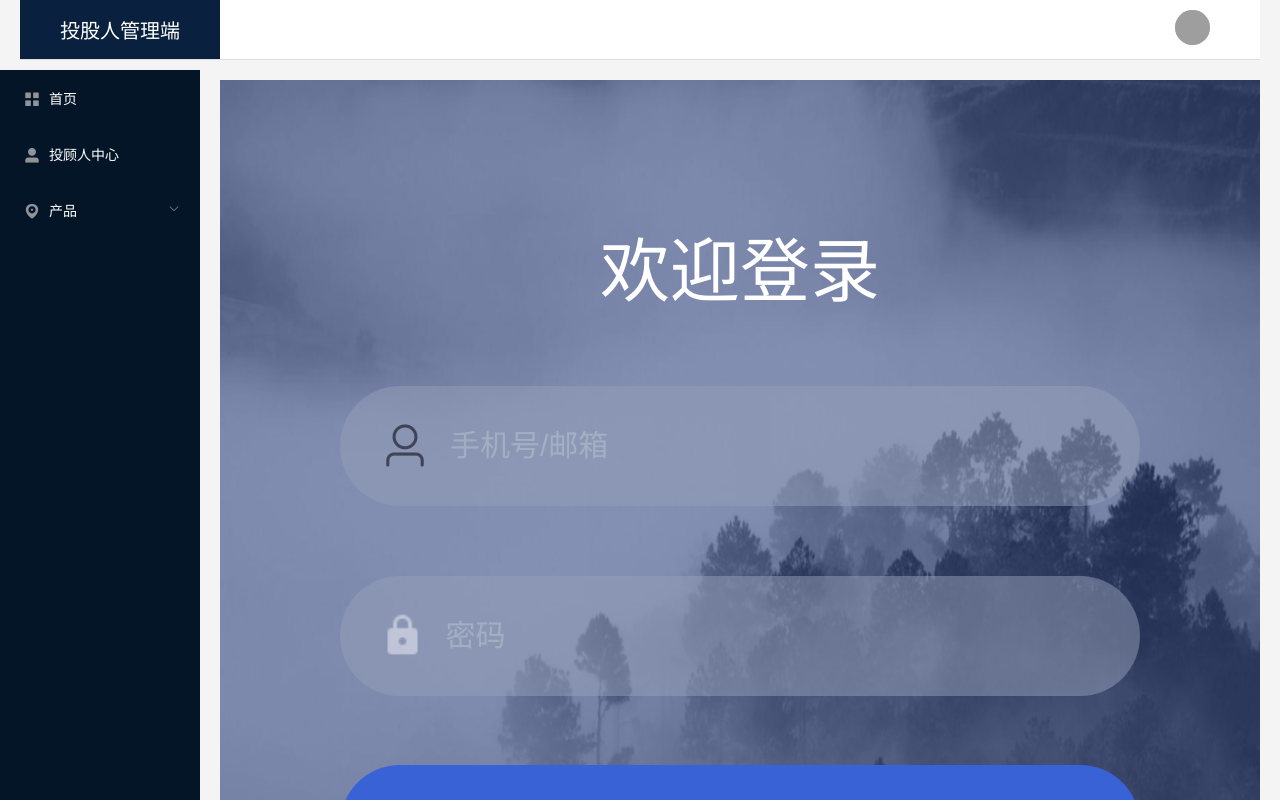
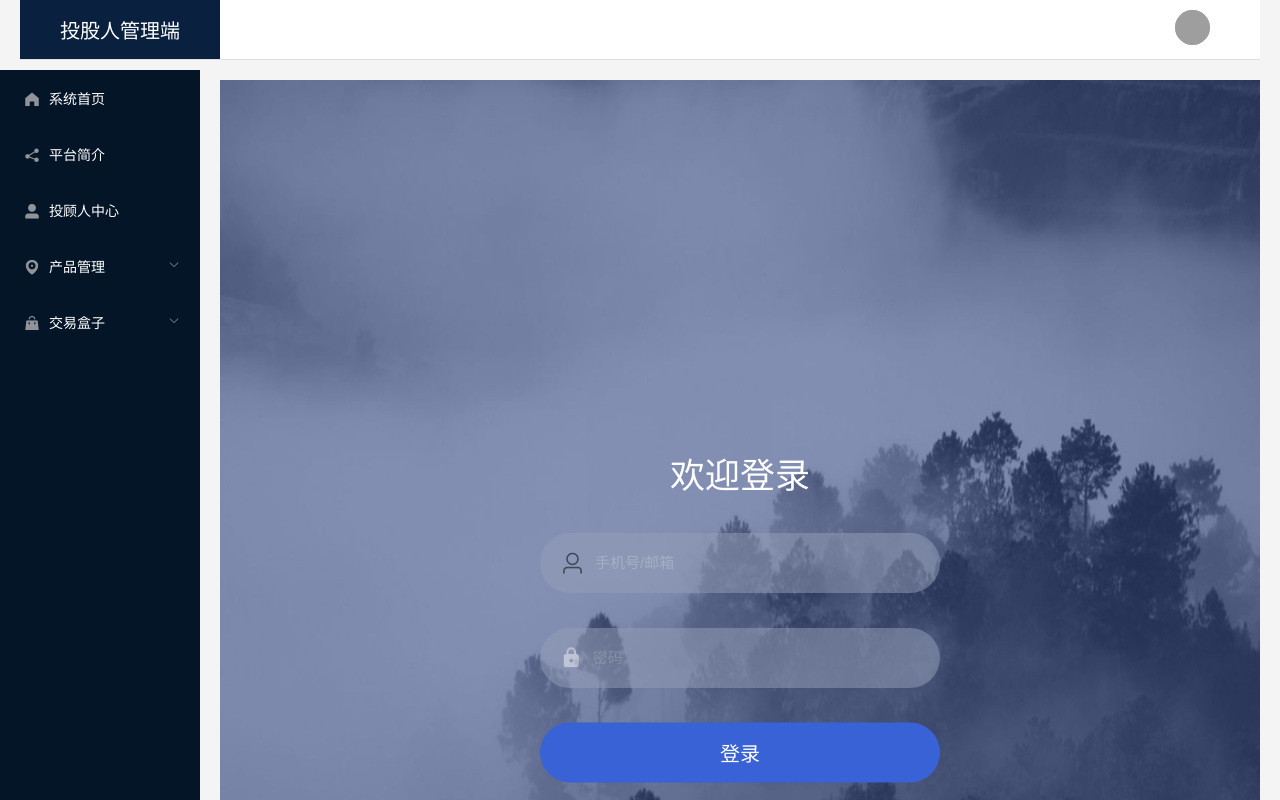
Before and after one commit to szKingdomPracticalGroup/webProject, a Vue app in the folder webProject/: page /login in a window 1280 px wide. Built offline with nearby package versions, Linux system fonts and the light colour scheme; grey boxes are pictures that could not be loaded.

Commit message:
。。。

```diff
--- a/webProject/src/App.vue
+++ b/webProject/src/App.vue
@@ -30,11 +30,17 @@ export default {
     return{
       isLogin:this.$store.state.isLogin,
     }
+  },
+  methods:{
+    getStatusCookie(){
+
+    }
   }
 };
 </script>
 
 <style>
+
 * {
   margin: 0;
   padding: 0;
--- a/webProject/src/common/SideBar.vue
+++ b/webProject/src/common/SideBar.vue
@@ -10,33 +10,43 @@
                 @open="handleOpen"
                 @close="handleClose"
         >
-      <el-menu-item index="/firstPage">
-        <i class="el-icon-menu"></i>
-        <span slot="title">首页</span>
+            <el-menu-item index="/first_page">
+                <i class="el-icon-s-home"></i>
+                <span slot="title">系统首页</span>
             </el-menu-item>
-
+            <el-menu-item index="/platform_introduction">
+                <i class="el-icon-share"></i>
+                <span slot="title">平台简介</span>
+            </el-menu-item>
             <el-menu-item index="/myPage">
                 <i class="el-icon-user-solid"></i>
                 <span slot="title">投顾人中心</span>
             </el-menu-item>
-
-      <el-submenu index="">
+            <el-submenu index="4">
                 <template slot="title">
                     <i class="el-icon-location"></i>
-          <span>产品</span>
+                    <span>产品管理</span>
                 </template>
                 <el-menu-item-group>
                     <el-menu-item index="/project">产品列表</el-menu-item>
                     <el-menu-item index="/project">产品管理</el-menu-item>
                 </el-menu-item-group>
 
-        <el-submenu index="1-4">
-          <template slot="title">备选库</template>
-          <el-menu-item index="/sharesLibrary">股票备选库</el-menu-item>
-          <el-menu-item index="/fundLibrary">基金备选库</el-menu-item>
             </el-submenu>
+            <el-submenu index="5">
+                <template slot="title">
+                    <i class="el-icon-s-goods"></i>
+                    <span>交易盒子</span>
+                </template>
+                <el-menu-item-group>
+                    <el-menu-item index="5-1">审批</el-menu-item>
+                    <el-menu-item index="/buy">买入</el-menu-item>
+                    <el-menu-item index="5-3">卖出</el-menu-item>
+                    <el-menu-item index="5-4">再平衡</el-menu-item>
+                    <el-menu-item index="5-5">风险调仓</el-menu-item>
+                    <el-menu-item index="5-6">交易明细</el-menu-item>
+                </el-menu-item-group>
             </el-submenu>
-
 
         </el-menu>
     </div>
@@ -65,7 +75,8 @@ export default {
         height: 825px;
         width: 200px;
     }
-.title{
+
+    .title {
         text-align: center;
     }
 </style>
--- a/webProject/src/components/first_page.vue
+++ b/webProject/src/components/first_page.vue
@@ -9,8 +9,8 @@
       <h4>一个高效实用的代客理财开发平台</h4>
       <div class="btn">
         <el-button plain size="mini" @click="openBrief">平台简介</el-button>
-        <el-button plain size="mini" @click="openProduct">产品管理</el-button>
-        <el-button plain size="mini" @click="openTrade">交易盒子</el-button>
+        <el-button plain size="mini" >产品管理</el-button>
+        <el-button plain size="mini">交易盒子</el-button>
       </div>
     </div>
 
--- a/webProject/src/components/login.vue
+++ b/webProject/src/components/login.vue
@@ -96,9 +96,8 @@ export default {
     //
     // },
     onSubmit(){
-      this.$store.commit('userStatus',true)
-      console.log(this.$store.state.isLogin)
       this.$router.push({name:'first_page'})
+      sessionStorage.setItem('userName',this.userName);
     },
     toRegister(){
       console.log('???')
@@ -121,6 +120,7 @@ export default {
     background-size: 100% 100%;
   }
   .login_box{
+    transform: scale(0.5);
     width: 1200px;
     height: 1200px;
     display: flex;
@@ -169,7 +169,7 @@ export default {
     cursor: pointer;
   }
   div:nth-of-type(3){
-    width: 1000px;
+    width: 900px;
     height: 60px;
     display: flex;
     box-sizing: border-box;
@@ -195,7 +195,7 @@ export default {
   }
   div:nth-of-type(4){
     padding: 0;
-    width: 900px;
+    width: 800px;
     box-sizing: border-box;
     padding-right: 50px;
     height: 60px;
--- a/webProject/src/components/platform_introduction.vue
+++ b/webProject/src/components/platform_introduction.vue
@@ -1,7 +1,7 @@
 <template>
   <div class="platform_introduction">
     <header>
-      <span class="breadcrumb">系统首页/平台简介</span>
+      <span class="breadcrumb">平台简介</span>
       <div>
         <p>
           Kinddom代客理财系统
@@ -80,6 +80,9 @@
   .breadcrumb{
     position:absolute;
     left: 0;
+    color:#C2C2C2;
+    font-weight: 700;
+    margin:20px ;
   }
   header>src{
     height: 30%;
--- a/webProject/src/components/product_initialzation_fund.vue
+++ b/webProject/src/components/product_initialzation_fund.vue
@@ -1,6 +1,18 @@
 <template>
     <div class="product_initialzation_fund">
-
+        <el-dialog
+                :modal="false"
+                title="基金产品确定"
+                :visible.sync="dialogVisible"
+                width="500px"
+                :before-close="handleClose">
+            <span>请确定您所选择的基金产品</span>
+            <p>确定后将按您所选产品进行组合，并进入股票产品选择界面</p>
+            <span slot="footer" class="dialog-footer">
+    <el-button @click="dialogVisible = false">取 消</el-button>
+    <el-button type="primary" @click="confirm_fund_initial">确 定</el-button>
+  </span>
+        </el-dialog>
         <header>基金产品选择</header>
         <div class="card">
             <el-breadcrumb separator="/">
@@ -21,7 +33,7 @@
             </div>
             <div class="table_pagination">
                     <span>基金备选库</span>
-                    <el-button class="el-button--danger">确认选择</el-button>
+                    <el-button class="el-button--danger" @click="dialogVisible = true">确认选择</el-button>
 
                     <el-pagination
                             @size-change="handleSizeChange"
@@ -93,18 +105,21 @@
                     </template>
                 </el-table-column>
             </el-table>
+
         </div>
 
     </div>
 </template>
 
 <script>
+    import  axios from 'axios'
     export default {
         name: "product_initialzation_fund",
         data() {
             return {
                 msg: 'HelloWorld!',
                 selected_filters:[0,2,1],
+                dialogVisible:false,
                 currentPage1:1,
                 tableData: [{
                     date: '2016-05-03',
@@ -168,6 +183,14 @@
             },
             handleCurrentChange(){
 
+            },
+            confirm_fund_initial(){
+                console.log('...')
+                // axios.post().then(data=>{
+                //
+                // }).catch(err=>{
+                //
+                // })
             }
         }
     }
--- a/webProject/src/main.js
+++ b/webProject/src/main.js
@@ -17,24 +17,35 @@ Vue.config.productionTip = false
 Vue.use(ElementUI);
 Vue.use(Vuex)
 /* eslint-disable no-new */
-// router.beforeEach((to, from, next) => {
-//   console.log(store.getters.isLogin)
-//   if(to.name==='register'){
-//     next()
-//   }else
-//   if(to.name!=='login'){//如果不是登录界面
-//     if(store.getters.isLogin===false){
-//       next({
-//         path:'/login'
-//       })
-//     }else{
-//       next()
-//     }
-//   }else{
-//     next()
-//   }
-//
-// });
+
+Vue.prototype.getStatus=function(){
+  let userName=sessionStorage.getItem('userName');
+  console.log(userName);
+  if(userName!==undefined){
+    return true
+  }
+  return false;
+}
+router.beforeEach((to, from, next) => {
+  let userName=sessionStorage.getItem('userName');
+  console.log(userName)
+  if(to.name==='register'||to.name==='login'||to.name==='first_page'){
+    next()
+    return
+  }else
+  {//如果不是登录,注册,首页界面
+    if(userName!==null &&userName!==undefined){
+      next()
+      return
+    }else{
+      next({
+        name:'login'
+      })
+      return
+    }
+  }
+
+});
 new Vue({
   el: '#app',
   router,
--- a/webProject/src/router/index.js
+++ b/webProject/src/router/index.js
@@ -12,15 +12,17 @@ import sharesLibrary from '@/components/sharesLibrary'
 import personalInfo from '@/components/personalInfo'
 import briefInfo from '@/components/briefInfo'
 import platform_introduction from "../components/platform_introduction";
+import buy from "../components/trading_box/buy";
 import product_initialzation_fund from "../components/product_initialzation_fund";
+
 Vue.use(Router)
 
 export default new Router({
     routes: [
         {
-      path:'/',
-      name:'first_page',
-      component:first_page
+            path: '/',
+            name: 'first_page',
+            component: first_page
         },
         {
             path: '/test',
@@ -33,53 +35,57 @@ export default new Router({
             component: login
         },
         {
-      path:'/first_page',
-      name:'first_page',
-      component:first_page
-    },{
-      path:'/project',
-      name:'project',
-      component:project
-    },{
-      path:'/myPage',
-      name:'myPage',
-      component:myPage
-    },{
-      path:'/register',
-      name:'register',
-      component:register
-    },{
-      path:'/sharesLibrary',
-      name:'sharesLibrary',
-      component:sharesLibrary
-    },{
-      path:'/fundLibrary',
-      name:'fundLibrary',
-      component:fundLibrary
+            path: '/first_page',
+            name: 'first_page',
+            component: first_page
+        }, {
+            path: '/project',
+            name: 'project',
+            component: project
+        }, {
+            path: '/myPage',
+            name: 'myPage',
+            component: myPage
+        }, {
+            path: '/register',
+            name: 'register',
+            component: register
+        }, {
+            path: '/sharesLibrary',
+            name: 'sharesLibrary',
+            component: sharesLibrary
+        }, {
+            path: '/fundLibrary',
+            name: 'fundLibrary',
+            component: fundLibrary
         },
         {
-      path:'/personalInfo',
-      name:'personalInfo',
-      component:personalInfo
+            path: '/personalInfo',
+            name: 'personalInfo',
+            component: personalInfo
         },
         {
-      path:'/project/:id',
-      name:'projectDetail',
-      component:projectDetail
+            path: '/project/:id',
+            name: 'projectDetail',
+            component: projectDetail
         },
         {
-      path:'/briefInfo',
-      name:'briefInfo',
-      component:briefInfo
-    },{
-      path:'/product_initialzation_fund',
-      name:'product_initialzation_fund',
-      component:product_initialzation_fund
-    },{
-    path:'/platform_introduction',
-      name:'platform_introduction',
-      component:platform_introduction
+            path: '/briefInfo',
+            name: 'briefInfo',
+            component: briefInfo
+        }, {
+            path: '/product_initialzation_fund',
+            name: 'product_initialzation_fund',
+            component: product_initialzation_fund
+        }, {
+            path: '/platform_introduction',
+            name: 'platform_introduction',
+            component: platform_introduction
+        }, {
+            path: '/buy',
+            name: 'buy',
+            component: buy
         }
     ],
-  mode:'history'
+    mode: 'history'
 })
--- a/webProject/src/store/store.js
+++ b/webProject/src/store/store.js
@@ -6,7 +6,7 @@ const store = new Vuex.Store({
   state: {
     isLogin: false,
     activeTabbar:0,
-    httpAddress:'123.57.46.173:9003'
+    httpAddress:'http://123.57.46.173/:9003'
   },
   // 获取属性的状态
   getters: {
```
Lines whose indentation alone changed are shown as unchanged.
